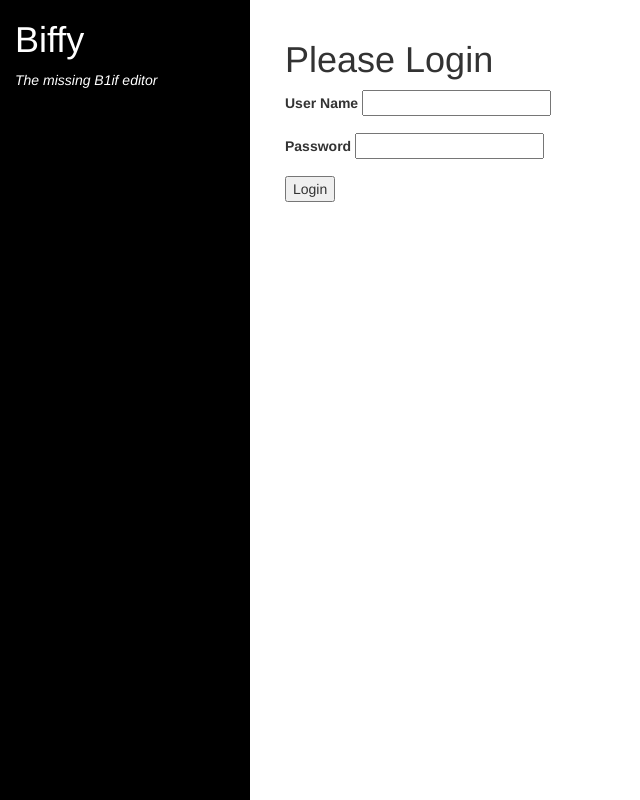
After one commit to PeterCloudyWillmott/biffy, a Django app: page /accounts/login/?next=/floweditor/downloadScenarioZip/ in a window 1280 px wide. The commit adds this page. Shown: the whole page, without its empty margins (0-640 px from the left). Run offline with Django 3.2, Linux system fonts and the light colour scheme; some libraries are stand-ins or nearby versions.

Commit message:
added download zip, added user auth to work area

```diff
--- a/biffy/urls.py
+++ b/biffy/urls.py
@@ -1,5 +1,6 @@
 from django.conf.urls import patterns, include, url
 from django.contrib import admin
+from biffy import views
 
 urlpatterns = patterns('',
     # Examples:
@@ -8,4 +9,6 @@ urlpatterns = patterns('',
 	url(r'^$', include('floweditor.urls')),
 	url(r'^floweditor/', include('floweditor.urls')),
     url(r'^admin/', include(admin.site.urls)),
+    url(r'^accounts/login', views.userlogin, name='userlogin'),
+    url(r'^accounts/logout', views.userlogout, name='userlogout')
 )
--- /dev/null
+++ b/biffy/views.py
@@ -0,0 +1,24 @@
+from django.shortcuts import render,redirect
+from django.contrib.auth import authenticate, login, logout
+
+# Renders work area, hands over list of b1if servers
+def userlogin(request):
+	context = {'message':'','error':False}
+	if request.method == 'POST':
+	    username = request.POST['username']
+	    password = request.POST['password']
+	    user = authenticate(username=username, password=password)
+	    if user is not None:
+	        if user.is_active:
+	            login(request, user)
+	            return redirect('/')
+	        else:
+	            context.message = 'No Login for you! Inactive User'
+	    else:
+	            context.message = 'No Login for you! Incorrect Login/Password'
+
+	return render(request, 'biffy/login.html',context)
+
+def userlogout(request):
+    logout(request)
+    return redirect('/accounts/login/')
--- a/floweditor/static/css/floweditor.css
+++ b/floweditor/static/css/floweditor.css
@@ -127,9 +127,9 @@
   border: 1px solid #eee;
   height: auto;
 }
-#sidebar-wrapper form {
+#sidebar-wrapper .form{
+  color: white;
   margin: 15px;
-  color: white;
 }
 #file_list {
   list-style:none;
--- a/floweditor/urls.py
+++ b/floweditor/urls.py
@@ -8,5 +8,7 @@ urlpatterns = patterns('',
     url(r'^getScenarioFlows/$', views.getScenarioFlows, name='getScenarioFlows'),
     url(r'^getFlowFiles/$', views.getFlowFiles, name='getFlowFiles'),
     url(r'^getFlowFileContent/$', views.getFlowFileContent, name='getFlowFileContent'),
-    url(r'^saveFlowFileContent/$', views.saveFlowFileContent, name='saveFlowFileContent')
+    url(r'^saveFlowFileContent/$', views.saveFlowFileContent, name='saveFlowFileContent'),
+    url(r'^downloadScenarioZip/$', views.downloadScenarioZip, name='downloadScenarioZip')
+
 )
--- /dev/null
+++ b/templates/biffy/login.html
@@ -0,0 +1,37 @@
+{% extends "site/noauth_base.html" %}
+{% load widget_tweaks %}
+{% block content %}
+<div id="wrapper">
+  <!--Sidebar-->
+  <div id="sidebar-wrapper">
+    <div class="form">
+      <h1>Biffy</h1>
+      <p>
+        <i>The missing B1if editor</i>
+      </p>
+    </div>
+  </div>
+  <!--/#sidebar-wrapper-->
+  <!--Page Content-->
+  <div id="page-content-wrapper">
+    <div class="container-fluid">
+      <div class="row">
+        <div class="col-lg-12">
+          <form role="form" id="fileform" method="POST">{% csrf_token %}
+            <h1>Please Login</h1>
+            <div class="form-group">
+              <label for="username">User Name</label>
+              <input name="username" id="username" value="" />
+            </div>
+            <div class="form-group">
+              <label for="password">Password</label>
+              <input name="password" id="password" type="password" value="" />
+            </div>
+            <div class="form-group">
+              <input type="submit" name="Login" value="Login" />
+            </form>
+          </div>
+        </div>
+      </div>
+    </div>
+{% endblock %}
--- a/templates/site/generic_base.html
+++ b/templates/site/noauth_base.html
@@ -26,13 +26,5 @@
               <script src="https://ajax.googleapis.com/ajax/libs/jquery/1.11.2/jquery.min.js"></script>
               <!--Include all compiled plugins (below), or include individual files as needed-->
               <script src="{% static "js/bootstrap.min.js" %}"></script>
-              <script src="{% static "js/floweditor.js" %}"></script>
-              <script src="{% static "codemirror/codemirror.js" %}"></script>
-              <script src="{% static "codemirror/xml.js" %}"></script>
-              <!--Menu Toggle Script-->
-              <script>$("#menu-toggle").click(function(e) {
-        e.preventDefault();
-        $("#wrapper").toggleClass("toggled");
-    });</script>
             </body>
           </html>
```
Also changed, not shown: floweditor/static/js/floweditor.js (+8 -1 lines), floweditor/templates/floweditor/workarea.html (+19 -23 lines), floweditor/views.py (+54 -2 lines), biffy/__init__.py (deleted), floweditor/__init__.py (deleted), floweditor/migrations/__init__.py (deleted), 1 other file.
